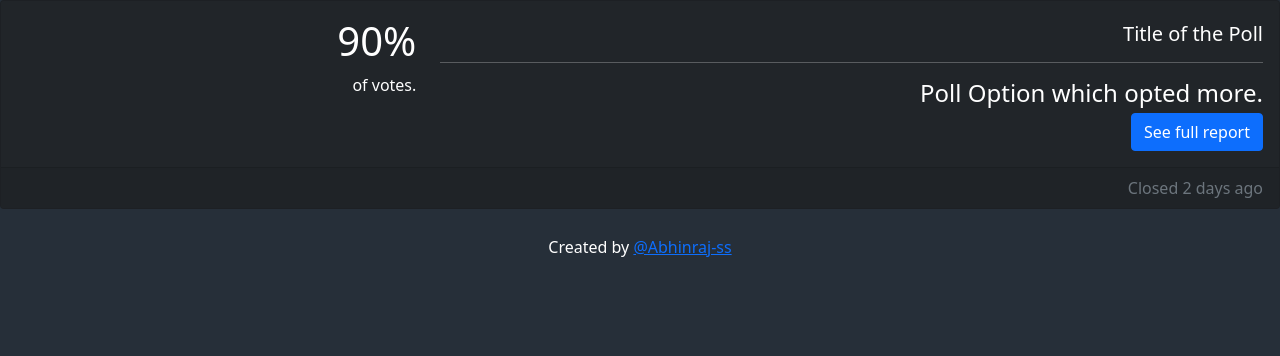
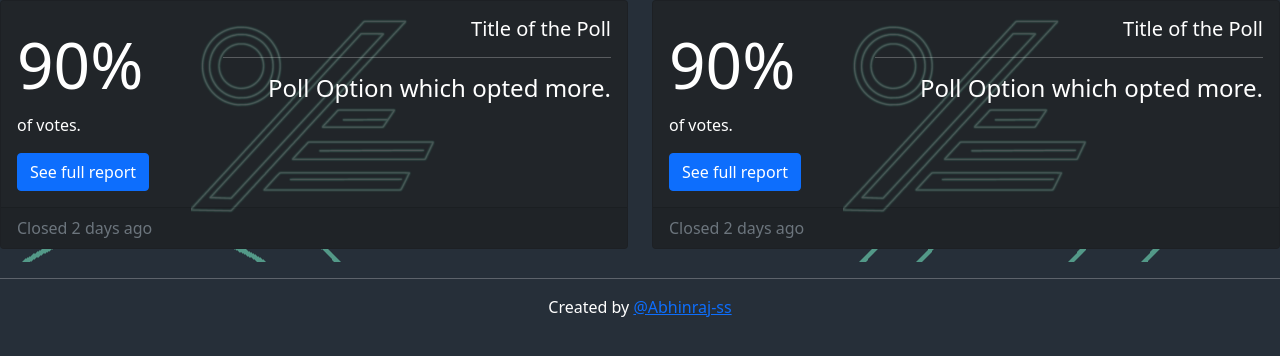
Before and after one commit to Abhinraj-ss/PercentPoll2, a React (Create React App) app in the folder percentpoll/: page /closed in a window 1280 px wide. Shown: the top 356 px of the page. Built offline with nearby package versions, Linux system fonts and the light colour scheme.

Commit message:
custom cards

```diff
--- a/percentpoll/public/index.html
+++ b/percentpoll/public/index.html
@@ -41,6 +41,7 @@
     -->
   </body>
   <footer style="color:#ffffff ;text-align: center;">
+    <hr/>
     <p>Created by
       <a href='https://github.com/Abhinraj-ss'>@Abhinraj-ss</a>
     </p>
--- a/percentpoll/src/App.css
+++ b/percentpoll/src/App.css
@@ -16,13 +16,16 @@
   padding-right: 5%;
 }
 
-#tabContainer{
-  position: fixed;
-}
 .nav-link{
   color: aquamarine;
+  border-radius: 30%;
+
 }
 
 .nav-link active{
   background-color: rgb(255, 255, 255);
 }
+
+.nav-link:focus, .nav-link:hover{
+  color: aquamarine;
+}
--- a/percentpoll/src/App.js
+++ b/percentpoll/src/App.js
@@ -46,10 +46,9 @@ function App() {
 
       <div className="mainContainer">
       <Tabs
-        id="tabContainer"
         activeKey={key}
         onSelect={(k) => setKey(k)}
-        className="justify-content-center mb-3 "
+        className="justify-content-center mb-4 "
       >
         <Tab eventKey="home" title="Home" >
         <Home />
--- a/percentpoll/src/Components/Closed/Closed.css
+++ b/percentpoll/src/Components/Closed/Closed.css
@@ -2,3 +2,7 @@
     margin-bottom: 2%;
     /*background-image: url('/home/abhin/PercentPoll2/PercentPoll2/percentpoll/src/Components/images/logo.png')*/
 }
+#percentVotes{
+    font-size: 4rem;
+    vertical-align: middle;
+}
--- a/percentpoll/src/Components/Closed/Closed.js
+++ b/percentpoll/src/Components/Closed/Closed.js
@@ -2,18 +2,22 @@ import React from 'react';
 import { Button, Card} from 'react-bootstrap';
 import 'bootstrap/dist/css/bootstrap.min.css'
 
+import './Closed.css'
+
 function Closed() {
   return (
-    <Card className="text-end text-white bg-dark" id='card'>
+      <div className="row">
+          <div className="col">
+    <Card className=" text-white bg-dark" id='card'>
         <Card.Body>
-        <div className="row align-items-center">
+        <div className="row ">
             <div className="col-4 ">
-                <h1>90%</h1>
+                <div id='percentVotes'>90%</div>
                 <p>
                 of votes.
                 </p>
             </div>
-            <div className="col-8">
+            <div className="col-8 text-end">
                 <h5 className="card-title">Title of the Poll</h5>
                 <hr/>
                 <h4 className="card-text">Poll Option which opted more.</h4>
@@ -25,6 +29,31 @@ function Closed() {
         Closed 2 days ago
         </Card.Footer>
     </Card>
+    </div>
+    <div className="col">
+    <Card className=" text-white bg-dark" id='card'>
+        <Card.Body>
+        <div className="row ">
+            <div className="col-4 ">
+                <div id='percentVotes'>90%</div>
+                <p>
+                of votes.
+                </p>
+            </div>
+            <div className="col-8 text-end">
+                <h5 className="card-title">Title of the Poll</h5>
+                <hr/>
+                <h4 className="card-text">Poll Option which opted more.</h4>
+            </div>
+        </div>
+            <Button class="btn btn-primary">See full report</Button>
+        </Card.Body>
+        <Card.Footer className="text-muted">
+        Closed 2 days ago
+        </Card.Footer>
+    </Card>
+    </div>
+    </div>
 
   )
 }
--- a/percentpoll/src/Components/Live/Live.css
+++ b/percentpoll/src/Components/Live/Live.css
@@ -1,4 +1,7 @@
-#card{
-    margin-bottom: 2%;
-    /*background-image: url('/home/abhin/PercentPoll2/PercentPoll2/percentpoll/src/Components/images/logo.png')*/
+.card{
+    margin-bottom: 20%;
+    background-image: url('./logo.png');
+    background-position: center;
+    background-repeat: no-repeat;
+    background-size: contain;
 }
--- a/percentpoll/src/Components/Live/Live.js
+++ b/percentpoll/src/Components/Live/Live.js
@@ -5,6 +5,8 @@ import './Live.css'
 
 function Live() {
   return (
+    <div className="row">
+      <div className="col">
     <Card className="text-center text-white bg-dark" id="card">
         <Card.Body>
           <Card.Title>
@@ -33,7 +35,38 @@ function Live() {
         Deadline: --/--/-- at --:-- OR a timer can be implimented.
         </Card.Footer>
     </Card>
+    </div>
+    <div className="col">
+    <Card className="text-center text-white bg-dark" id="card">
+        <Card.Body>
+          <Card.Title>
+            <h5 >Title of the Poll</h5>
+          </Card.Title>
+          {/*<div class="progress">
+            <div class="progress-bar bg-success" role="progressbar"  aria-valuenow="25" aria-valuemin="0" aria-valuemax="100"></div>
+            </div>
+            <div class="progress">
+            <div class="progress-bar bg-info" role="progressbar"  aria-valuenow="50" aria-valuemin="0" aria-valuemax="100"></div>
+            </div>
+            <div class="progress">
+            <div class="progress-bar bg-warning" role="progressbar" aria-valuenow="75" aria-valuemin="0" aria-valuemax="100"></div>
+            </div>
+            <div class="progress">
+            <div class="progress-bar bg-danger" role="progressbar"  aria-valuenow="100" aria-valuemin="0" aria-valuemax="100"></div>
+            </div>*/}
+            <hr/>
+            <Card.Text>
+              <h6>With supporting text below as a natural lead-in to additional content.</h6>
 
+            </Card.Text>
+            <Button class="btn btn-primary">See live report</Button>
+        </Card.Body>
+        <Card.Footer className="text-muted">
+        Deadline: --/--/-- at --:-- OR a timer can be implimented.
+        </Card.Footer>
+    </Card>
+    </div>
+    </div>
   )
 }
 
--- a/percentpoll/src/Components/LogIn/LogIn.js
+++ b/percentpoll/src/Components/LogIn/LogIn.js
@@ -21,7 +21,7 @@ function LogIn(props) {
         keyboard={false}>
         <Modal.Header >
           <Modal.Title h4>LOG IN</Modal.Title>
-          <CloseButton onClick={props.handleModalOpen} name="closeLogin"/>
+          <CloseButton onClick={props.handleModalOpen} className='btn-close-white' name="closeLogin"/>
         </Modal.Header>
         <Modal.Body>
         <form class="">
--- a/percentpoll/src/Components/Register/Register.css
+++ b/percentpoll/src/Components/Register/Register.css
@@ -1,6 +1,7 @@
 .modal-content{
-    background-color: #212529;
+    background-color: rgba(49, 49, 49, 0.826);
     color: rgb(127, 255, 212,0.8);
+    border-color: aquamarine;
 }
 .btn-close{
     color: aquamarine;
--- a/percentpoll/src/Components/Register/Register.js
+++ b/percentpoll/src/Components/Register/Register.js
@@ -17,7 +17,7 @@ function Register(props) {
       <Modal show={props.modalOpen} onHide={props.handleModalOpen} centered='true' backdrop="static" keyboard={false}>
         <Modal.Header >
           <Modal.Title h4>REGISTER</Modal.Title>
-          <CloseButton name="closeRegister" onClick={props.handleModalOpen}/>
+          <CloseButton name="closeRegister" className='btn-close-white' onClick={props.handleModalOpen}/>
         </Modal.Header>
         <Modal.Body>
         <form class="">
--- a/percentpoll/src/Components/Upcoming/Upcoming.js
+++ b/percentpoll/src/Components/Upcoming/Upcoming.js
@@ -10,7 +10,8 @@ import './Upcoming.css'
 
 function Upcoming() {
   return (
-
+    <div className="row">
+      <div className="col">
     <Card className="text-start text-white bg-dark" id='card'>
         <Card.Body>
           <Card.Title>
@@ -27,7 +28,26 @@ function Upcoming() {
           Deadline: --/--/-- at --:--
         </Card.Footer>
     </Card>
+    </div>
+    <div className="col">
+    <Card className="text-start text-white bg-dark" id='card'>
+        <Card.Body>
+          <Card.Title>
+            <h5 >Title of the Poll</h5>
+          </Card.Title>
+            <hr/>
+            <Card.Text>
+              <h6>This poll is scheduled to start on --/--/---</h6>
 
+            </Card.Text>
+            <Button class="btn btn-primary">View poll</Button>
+        </Card.Body>
+        <Card.Footer className="text-muted">
+          Deadline: --/--/-- at --:--
+        </Card.Footer>
+    </Card>
+    </div>
+    </div>
   )
 }
 
--- a/percentpoll/src/index.js
+++ b/percentpoll/src/index.js
@@ -11,8 +11,6 @@ import Upcoming from './Components/Upcoming/Upcoming';
 import Live from './Components/Live/Live';
 import Closed from './Components/Closed/Closed';
 import reportWebVitals from './reportWebVitals';
-import LogIn from './Components/LogIn/LogIn';
-import Register from './Components/Register/Register';
 
 const root = ReactDOM.createRoot(document.getElementById('root'));
 root.render(
```
Also changed, not shown: percentpoll/src/Components/Live/logo.png (added).
